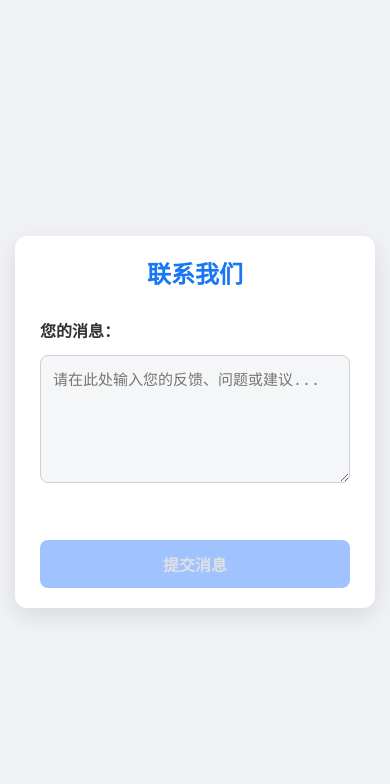
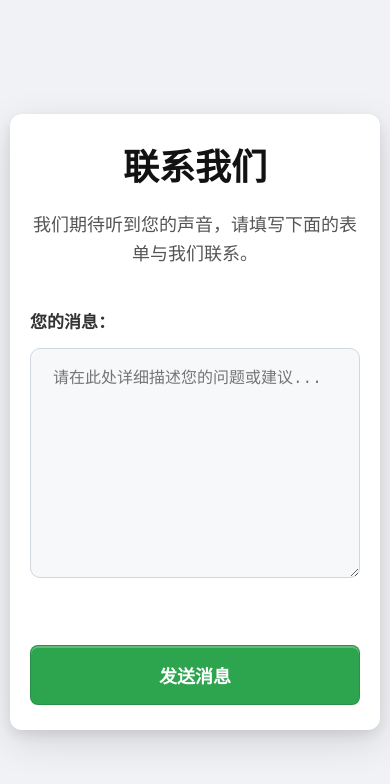
Before and after one commit to huatutag/contact-form, a plain HTML site: page public/index.html in a window 390 px wide. Drawn offline with Linux system fonts and the light colour scheme.

Commit message:
继续测试

```diff
--- a/public/index.html
+++ b/public/index.html
@@ -3,30 +3,30 @@
 <head>
     <meta charset="UTF-8">
     <meta name="viewport" content="width=device-width, initial-scale=1.0">
-    <title>联系我们 - 现代样式</title>
+    <title>联系我们 - 更大气的表单</title>
     <link rel="stylesheet" href="style.css">
     <script src="https://challenges.cloudflare.com/turnstile/v0/api.js" async defer></script>
 </head>
 <body>
     <div class="container">
         <h1>联系我们</h1>
+        <p class="tagline">我们期待听到您的声音，请填写下面的表单与我们联系。</p>
         <form id="contactForm">
             <div class="form-group">
                 <label for="message">您的消息：</label>
-                <textarea id="message" name="message" rows="6" required placeholder="请在此处输入您的反馈、问题或建议..."></textarea>
+                <textarea id="message" name="message" rows="8" required placeholder="请在此处详细描述您的问题或建议..."></textarea>
             </div>
 
             <div class="cf-turnstile"
-                 data-sitekey="0x4AAAAAABbudf7tzRUJ5jrg"
+                 data-sitekey="0x4AAAAAABbudf7tzRUJ5jrg" data-appearance="managed"
                  data-theme="auto"
-                 data-action="contact_form_submission"
-                 data-appearance="interaction-only"
+                 data-action="contact_form_advanced_challenge"
                  data-callback="onTurnstileVerified"
                  data-expired-callback="onTurnstileExpired"
                  data-error-callback="onTurnstileError">
             </div>
 
-            <button type="submit" id="submitButton">提交消息</button>
+            <button type="submit" id="submitButton">发送消息</button>
         </form>
         <div id="formStatus" class="status-message" aria-live="polite"></div>
     </div>
--- a/public/style.css
+++ b/public/style.css
@@ -9,166 +9,176 @@
 
 body {
     font-family: -apple-system, BlinkMacSystemFont, 'Segoe UI', Roboto, Helvetica, Arial, sans-serif, 'Apple Color Emoji', 'Segoe UI Emoji', 'Segoe UI Symbol';
-    background-color: #f0f2f5; /* 更柔和的背景色 */
-    color: #1c1e21; /* 主要文字颜色 */
+    background-color: #f0f2f5;
+    color: #1c1e21;
     line-height: 1.6;
     display: flex;
-    flex-direction: column; /* 允许页脚等内容 */
+    flex-direction: column;
     align-items: center;
     justify-content: center;
     min-height: 100vh;
-    padding: 20px;
-    -webkit-font-smoothing: antialiased; /* 字体抗锯齿 */
+    padding: 20px; /* 页面边距 */
+    -webkit-font-smoothing: antialiased;
     -moz-osx-font-smoothing: grayscale;
 }
 
 .container {
     background-color: #ffffff;
-    padding: 30px 35px;
-    border-radius: 12px; /* 更圆润的边角 */
-    box-shadow: 0 8px 24px rgba(0, 0, 0, 0.1); /* 更柔和的阴影 */
+    padding: 40px 50px; /* 增加内边距，左右更宽敞 */
+    border-radius: 16px; /* 更大的圆角 */
+    box-shadow: 0 12px 38px rgba(0, 0, 0, 0.12), 0 5px 12px rgba(0, 0, 0, 0.08); /* 更柔和且有层次的阴影 */
     width: 100%;
-    max-width: 550px; /* 稍微加宽以适应内容 */
-    text-align: left; /* 容器内文本默认左对齐 */
+    max-width: 720px; /* 显著增加最大宽度，使其更大气 */
+    text-align: left;
     transition: transform 0.3s ease-out, box-shadow 0.3s ease-out;
 }
 
+@media (max-width: 768px) { /* 中等屏幕调整 */
+    .container {
+        padding: 30px 35px;
+        max-width: 90%;
+    }
+}
+
+@media (max-width: 480px) { /* 小型屏幕调整 */
+    .container {
+        padding: 25px 20px;
+        max-width: 100%;
+        border-radius: 12px;
+    }
+    body {
+        padding: 10px;
+    }
+}
+
+
 .container:hover {
-    transform: translateY(-3px); /* 轻微上浮效果 */
-    box-shadow: 0 12px 30px rgba(0, 0, 0, 0.12);
+    transform: translateY(-5px);
+    box-shadow: 0 18px 45px rgba(0, 0, 0, 0.15), 0 8px 15px rgba(0, 0, 0, 0.1);
 }
 
 h1 {
-    color: #1877f2; /* Facebook风格的蓝色，或选择一个品牌色 */
-    margin-bottom: 30px;
-    font-size: 28px; /* 调整标题大小 */
-    font-weight: 700; /* 加粗 */
-    text-align: center; /* 标题居中 */
+    color: #121212; /* 更深、更稳重的标题颜色 */
+    margin-bottom: 15px; /* 调整与副标题间距 */
+    font-size: 36px; /* 增加标题字号 */
+    font-weight: 700;
+    text-align: center;
+}
+
+.tagline {
+    color: #555;
+    font-size: 18px; /* 副标题字号 */
+    text-align: center;
+    margin-bottom: 40px; /* 增加与表单间距 */
 }
 
 .form-group {
-    margin-bottom: 25px;
+    margin-bottom: 30px; /* 增加表单组间距 */
 }
 
 .form-group label {
     display: block;
-    margin-bottom: 10px;
+    margin-bottom: 12px; /* 增加标签与输入框间距 */
     font-weight: 600;
-    color: #333; /* 深色标签文字 */
-    font-size: 16px;
+    color: #333;
+    font-size: 17px; /* 标签字号 */
 }
 
 textarea {
     width: 100%;
-    padding: 15px; /* 增加内边距 */
-    border: 1px solid #ccd0d5; /* 更柔和的边框颜色 */
-    border-radius: 8px; /* 更圆润的边角 */
-    font-size: 16px;
+    padding: 18px 22px; /* 大幅增加文本框内边距 */
+    border: 1px solid #d0d7de; /* GitHub风格的边框颜色 */
+    border-radius: 10px; /* 文本框圆角 */
+    font-size: 16px; /* 文本框内文字大小 */
+    line-height: 1.5;
     resize: vertical;
-    min-height: 120px;
+    min-height: 180px; /* 增加文本框最小高度 */
     transition: border-color 0.2s ease, box-shadow 0.2s ease;
-    background-color: #f5f6f7; /* 文本框背景色 */
+    background-color: #f6f8fa; /* 轻微的背景色 */
 }
 
 textarea:focus {
-    border-color: #1877f2; /* 焦点颜色 */
+    border-color: #0969da; /* 焦点颜色 (GitHub Blue) */
     outline: none;
-    box-shadow: 0 0 0 3px rgba(24, 119, 242, 0.2); /* 焦点外发光 */
+    box-shadow: 0 0 0 3.5px rgba(9, 105, 218, 0.2); /* 焦点外发光 */
     background-color: #fff;
 }
 
 button[type="submit"] {
-    background-color: #1877f2; /* 主题色 */
+    background-color: #2da44e; /* GitHub风格的绿色按钮 */
     color: white;
-    padding: 14px 25px; /* 调整按钮内边距 */
-    border: none;
+    padding: 16px 30px; /* 增加按钮内边距 */
+    border: 1px solid rgba(27, 31, 36, 0.15);
     border-radius: 8px;
     cursor: pointer;
-    font-size: 17px; /* 调整按钮字体大小 */
+    font-size: 18px; /* 按钮字体大小 */
     font-weight: 600;
-    transition: background-color 0.2s ease, transform 0.1s ease;
-    width: 100%; /* 按钮宽度占满 */
-    display: block; /* 确保宽度生效 */
+    transition: background-color 0.2s cubic-bezier(0.3, 0, 0.5, 1);
+    width: 100%;
+    display: block;
     text-align: center;
+    box-shadow: 0 1px 0 rgba(27, 31, 36, 0.04), inset 0 2px 0 rgba(255, 255, 255, 0.25);
 }
 
 button[type="submit"]:hover:not(:disabled) {
-    background-color: #166fe5; /* 悬停时颜色加深 */
-    transform: translateY(-1px); /* 轻微上移 */
+    background-color: #2c974b; /* 悬停颜色加深 */
 }
 
 button[type="submit"]:active:not(:disabled) {
-    transform: translateY(0px); /* 点击时恢复 */
-    background-color: #1465d0; /* 点击时颜色再深一点 */
+    background-color: #298e46;
+    box-shadow: inset 0 1px 0 rgba(20, 70, 32, 0.2);
 }
 
 button[type="submit"]:disabled {
-    background-color: #a0c3ff; /* 禁用时颜色变浅 */
-    color: #e0e0e0;
+    background-color: #94d3a2; /* 禁用时颜色变浅 */
+    color: rgba(255, 255, 255, 0.8);
     cursor: not-allowed;
+    border-color: rgba(27, 31, 36, 0.1);
 }
 
 .cf-turnstile {
-    margin: 25px auto; /* 上下边距，自动左右居中 */
-    display: flex; /* 使用flex居中内部元素 */
+    margin: 30px auto; /* 增加验证码区域的上下边距 */
+    display: flex;
     justify-content: center;
 }
 
+/* 当Turnstile以 managed 模式加载托管质询时，它可能会插入一个iframe，
+   我们可能需要确保其在容器内正确显示，但这通常由Turnstile脚本自身处理。
+   如果出现布局问题，可能需要针对 .cf-challenge (如果Turnstile使用此class) 或 iframe 进行调整。
+*/
+.cf-turnstile iframe { /* 示例：确保iframe响应式，通常不需要 */
+    max-width: 100%;
+}
+
+
 .status-message {
-    margin-top: 25px;
-    padding: 12px 18px;
+    margin-top: 30px; /* 增加状态消息与按钮间距 */
+    padding: 15px 20px; /* 增加状态消息内边距 */
     border-radius: 8px;
     font-weight: 500;
-    font-size: 15px;
-    text-align: center; /* 状态消息居中 */
-    display: none; /* 默认隐藏，通过JS控制显示 */
+    font-size: 16px;
+    text-align: center;
+    display: none;
 }
 
 .status-message.show {
-    display: block; /* JS控制显示 */
+    display: block;
 }
 
 .status-message.success {
-    background-color: #e6ffed; /* 更柔和的成功背景 */
-    color: #006421; /* 成功的文字颜色 */
-    border: 1px solid #b7ebc3;
+    background-color: #ddf4ff; /* 更明亮的成功背景 (可自定义) */
+    color: #00529b;
+    border: 1px solid #b6e0ff;
 }
 
 .status-message.error {
-    background-color: #ffebee; /* 更柔和的错误背景 */
-    color: #c62828; /* 错误的文字颜色 */
-    border: 1px solid #ffcdd2;
+    background-color: #ffe3e6; /* 更明亮的错误背景 (可自定义) */
+    color: #d8000c;
+    border: 1px solid #ffb8c1;
 }
 
-/* 响应式设计 */
-@media (max-width: 600px) {
-    body {
-        padding: 15px;
-    }
-
-    .container {
-        padding: 20px 25px;
-        margin-top: 20px; /* 手机端顶部留些空间 */
-        margin-bottom: 20px; /* 手机端底部留些空间 */
-    }
-
-    h1 {
-        font-size: 24px;
-        margin-bottom: 25px;
-    }
-
-    textarea {
-        padding: 12px;
-        min-height: 100px;
-        font-size: 15px;
-    }
-
-    button[type="submit"] {
-        padding: 12px 20px;
-        font-size: 16px;
-    }
-
-    .status-message {
-        font-size: 14px;
-    }
+.status-message.info { /* 新增info状态样式 */
+    background-color: #e7e7e7;
+    color: #4f4f4f;
+    border: 1px solid #d7d7d7;
 }
```
